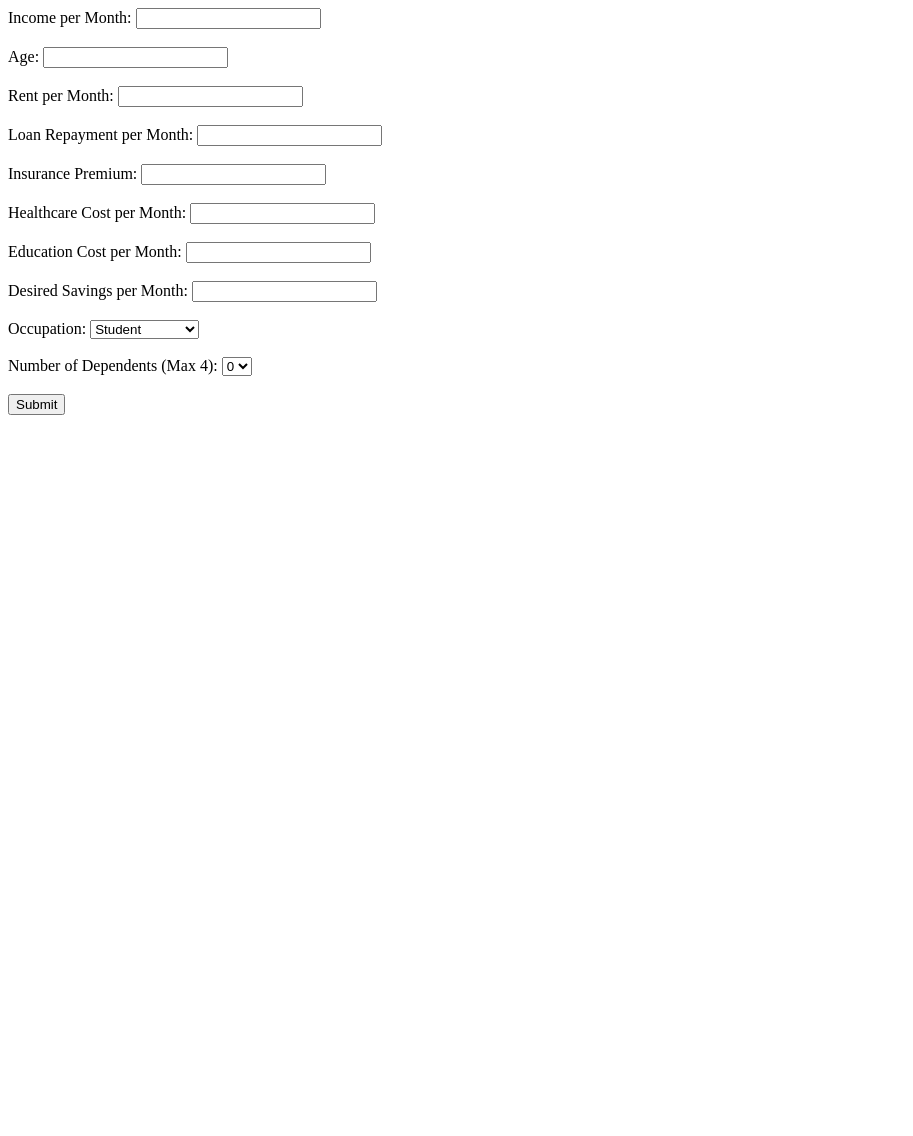
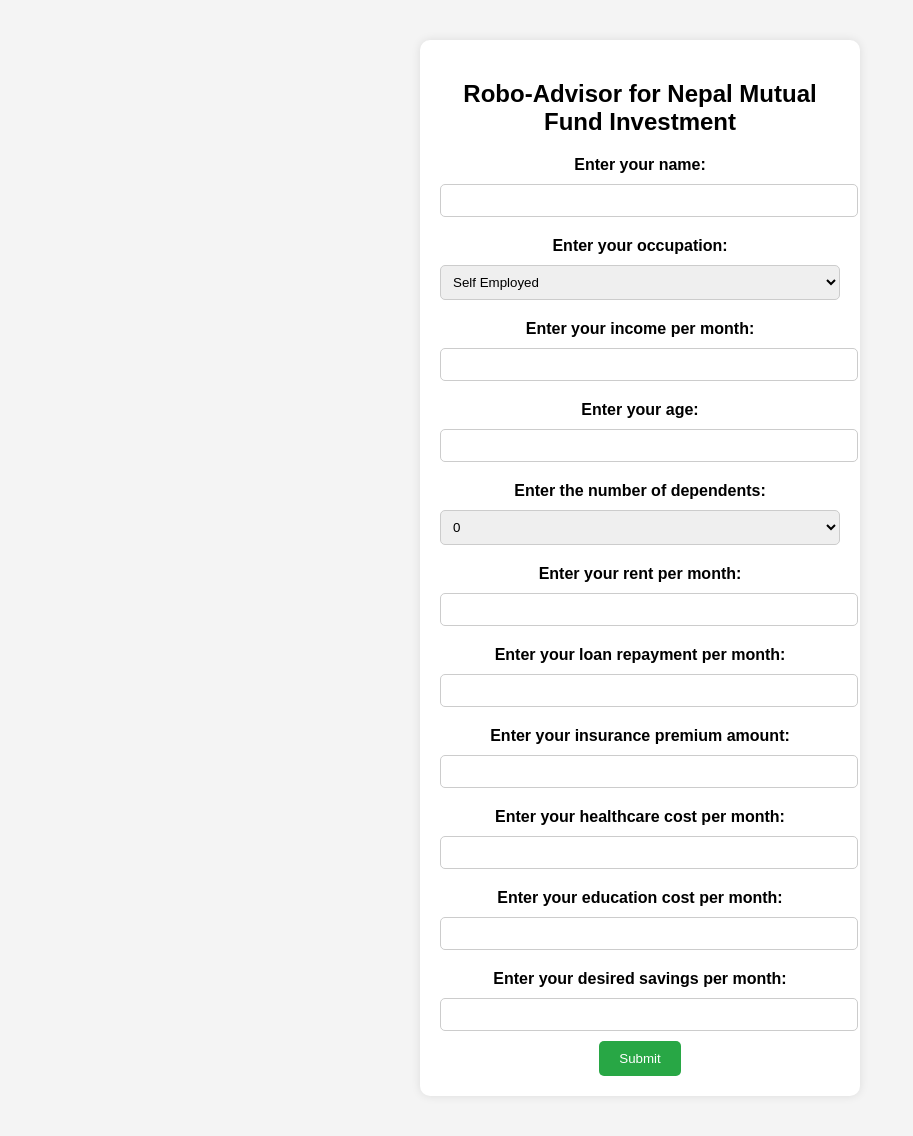
Before and after one commit to ores28/Roboadvisor, a Flask app: template pz/templates/thank_you.html in a window 1280 px wide. Shown: the whole page, without its empty margins (0-913 px from the left). Before the commit the page ends 415 px from the top, so only its background shows below. Run offline with Flask 3, Linux system fonts and the light colour scheme; the template is opened without the code that fills it, so the values that code supplies are empty.

Commit message:
changes made

```diff
--- a/pz/sqlentry.py
+++ b/pz/sqlentry.py
@@ -3,63 +3,67 @@ from flask import Flask, render_template, request, redirect, url_for
 
 app = Flask(__name__, template_folder='templates')
 
-
-# Connect to the SQL Server
+# Database Connection Function
 def get_db_connection():
     conn = pyodbc.connect(
         'DRIVER={SQL Server};'
-        'SERVER=localhost;'
+        'SERVER=DESKTOP-H50EB6O\SQLEXPRESS;'  # Change to your server name if necessary
         'DATABASE=UserInfoDB;'
         'Trusted_Connection=yes;'
     )
     return conn
 
-# Function to determine dependency status (0 or 1) for up to 4 individuals
+# Convert number of dependents into binary values for up to 4 dependents
 def get_dependency_status(num_dependents):
-    return [1 if i < num_dependents else 0 for i in range(4)]  # Returns list of 4 values (0 or 1)
+    return [1 if i < num_dependents else 0 for i in range(4)]
 
-# Insert data into SQL Server
-def insert_user_data(income, age, rent, loan_repayment, insurance, healthcare, education, savings, occupation, dependents):
-    dep_status = get_dependency_status(dependents)  # Convert dependency count to binary values
+# Insert User Data into Database
+def insert_user_data(name, occupation, income, age, rent, loan, insurance, healthcare, education, savings, dependents):
+    dep_status = get_dependency_status(dependents)
 
     conn = get_db_connection()
     cursor = conn.cursor()
     cursor.execute('''
-    INSERT INTO Users (income_per_month, age, rent_per_month, loan_repayment_per_month,
-                       insurance_premium, healthcare_cost_per_month, education_cost_per_month,
-                       desired_savings_per_month, occupation, dependent_1, dependent_2, dependent_3, dependent_4)
-    VALUES (?, ?, ?, ?, ?, ?, ?, ?, ?, ?, ?, ?, ?)
-    ''', (income, age, rent, loan_repayment, insurance, healthcare, education, savings, occupation, *dep_status))
+        INSERT INTO Users (name, occupation, income_per_month, age, rent_per_month, loan_repayment_per_month,
+                           insurance_premium, healthcare_cost_per_month, education_cost_per_month,
+                           desired_savings_per_month, dependent_1, dependent_2, dependent_3, dependent_4)
+        VALUES (?, ?, ?, ?, ?, ?, ?, ?, ?, ?, ?, ?, ?, ?)
+    ''', (name, occupation, income, age, rent, loan, insurance, healthcare, education, savings, *dep_status))
 
     conn.commit()
     conn.close()
 
-# Home route (GET)
+# Home route (renders form)
 @app.route('/')
 def home():
-    return render_template('final2.html')  # Show the form
+    return render_template('thank_you.html')
 
 # Route to handle form submission
 @app.route('/submit', methods=['POST'])
 def submit():
     if request.method == 'POST':
-        # Get data from the form
-        income = float(request.form['income'])
-        age = int(request.form['age'])
-        rent = float(request.form['rent'])
-        loan_repayment = float(request.form['loan_repayment'])
-        insurance = float(request.form['insurance'])
-        healthcare = float(request.form['healthcare'])
-        education = float(request.form['education'])
-        savings = float(request.form['savings'])
-        occupation = request.form['occupation']  # Get occupation from form
-        dependents = int(request.form['dependents'])  # Number of dependents (0-4)
+        try:
+            name = request.form['name']
+            occupation = request.form['occupation']
+            income = float(request.form['income'])
+            age = int(request.form['age'])
+            rent = float(request.form['rent'])
+            loan = float(request.form['loan'])
+            insurance = float(request.form['insurance'])
+            healthcare = float(request.form['healthcare'])
+            education = float(request.form['education'])
+            savings = float(request.form['savings'])
+            dependents = int(request.form['dependents'])
 
-        # Insert the data into the database
-        insert_user_data(income, age, rent, loan_repayment, insurance, healthcare, education, savings, occupation, dependents)
-        return redirect(url_for('thank_you'))
+            # Insert data into the database
+            insert_user_data(name, occupation, income, age, rent, loan, insurance, healthcare, education, savings, dependents)
 
-# Thank you page after submission
+            return redirect(url_for('thank_you'))
+
+        except Exception as e:
+            return f"Error: {e}"
+
+# Thank You Page
 @app.route('/thank_you')
 def thank_you():
     return "Thank you for submitting your information!"
--- a/pz/templates/thank_you.html
+++ b/pz/templates/thank_you.html
@@ -1,44 +1,99 @@
-<form action="/submit" method="POST">
-    <label for="income">Income per Month:</label>
-    <input type="number" name="income" required><br><br>
+<!DOCTYPE html>
+<html lang="en">
+<head>
+    <meta charset="UTF-8">
+    <meta name="viewport" content="width=device-width, initial-scale=1.0">
+    <title>Robo-Advisor for Nepal Mutual Fund Investment</title>
+    <style>
+        body {
+            font-family: Arial, sans-serif;
+            margin: 40px;
+            background-color: #f4f4f4;
+            text-align: center;
+        }
+        .container {
+            background: white;
+            padding: 20px;
+            border-radius: 10px;
+            box-shadow: 0 0 10px rgba(0, 0, 0, 0.1);
+            max-width: 400px;
+            margin: auto;
+        }
+        .question {
+            font-weight: bold;
+            margin-top: 10px;
+        }
+        input, select {
+            width: 100%;
+            padding: 8px;
+            margin: 10px 0;
+            border: 1px solid #ccc;
+            border-radius: 5px;
+        }
+        button {
+            background-color: #28a745;
+            color: white;
+            border: none;
+            padding: 10px 20px;
+            cursor: pointer;
+            border-radius: 5px;
+        }
+        button:hover {
+            background-color: #218838;
+        }
+    </style>
+</head>
+<body>
+    <div class="container">
+        <h2>Robo-Advisor for Nepal Mutual Fund Investment</h2>
+        <form action="/submit" method="post">
+            <div class="question">Enter your name:</div>
+            <input type="text" name="name" required>
 
-    <label for="age">Age:</label>
-    <input type="number" name="age" required><br><br>
+            <div class="question">Enter your occupation:</div>
+            <select name="occupation" required>
+                <option value="Self Employed">Self Employed</option>
+                <option value="Retired">Retired</option>
+                <option value="Professional">Professional</option>
+                <option value="Student">Student</option>
+                <option value="Others">Others</option>
+            </select>
 
-    <label for="rent">Rent per Month:</label>
-    <input type="number" name="rent" required><br><br>
+            <div class="question">Enter your income per month:</div>
+            <input type="number" name="income" required>
 
-    <label for="loan_repayment">Loan Repayment per Month:</label>
-    <input type="number" name="loan_repayment" required><br><br>
+            <div class="question">Enter your age:</div>
+            <input type="number" name="age" required>
 
-    <label for="insurance">Insurance Premium:</label>
-    <input type="number" name="insurance" required><br><br>
+            <div class="question">Enter the number of dependents:</div>
+            <select name="dependents" required>
+                <option value="0">0</option>
+                <option value="1">1</option>
+                <option value="2">2</option>
+                <option value="3">3</option>
+                <option value="4">4+</option>
+            </select>
 
-    <label for="healthcare">Healthcare Cost per Month:</label>
-    <input type="number" name="healthcare" required><br><br>
+            <div class="question">Enter your rent per month:</div>
+            <input type="number" name="rent" required>
 
-    <label for="education">Education Cost per Month:</label>
-    <input type="number" name="education" required><br><br>
+            <div class="question">Enter your loan repayment per month:</div>
+            <input type="number" name="loan" required>
 
-    <label for="savings">Desired Savings per Month:</label>
-    <input type="number" name="savings" required><br><br>
+            <div class="question">Enter your insurance premium amount:</div>
+            <input type="number" name="insurance" required>
 
-    <label for="occupation">Occupation:</label>
-    <select name="occupation" required>
-        <option value="Student">Student</option>
-        <option value="Retired">Retired</option>
-        <option value="Professional">Professional</option>
-        <option value="Self-Employed">Self-Employed</option>
-    </select><br><br>
+            <div class="question">Enter your healthcare cost per month:</div>
+            <input type="number" name="healthcare" required>
 
-    <label for="dependents">Number of Dependents (Max 4):</label>
-    <select name="dependents" required>
-        <option value="0">0</option>
-        <option value="1">1</option>
-        <option value="2">2</option>
-        <option value="3">3</option>
-        <option value="4">4</option>
-    </select><br><br>
+            <div class="question">Enter your education cost per month:</div>
+            <input type="number" name="education" required>
 
-    <button type="submit">Submit</button>
-</form>
+            <div class="question">Enter your desired savings per month:</div>
+            <input type="number" name="savings" required>
+
+            <button type="submit">Submit</button>
+        </form>
+    </div>
+</body>
+</html>
```
Also changed, not shown: pz/templates/checkk.py (added, +13 -0 lines).
